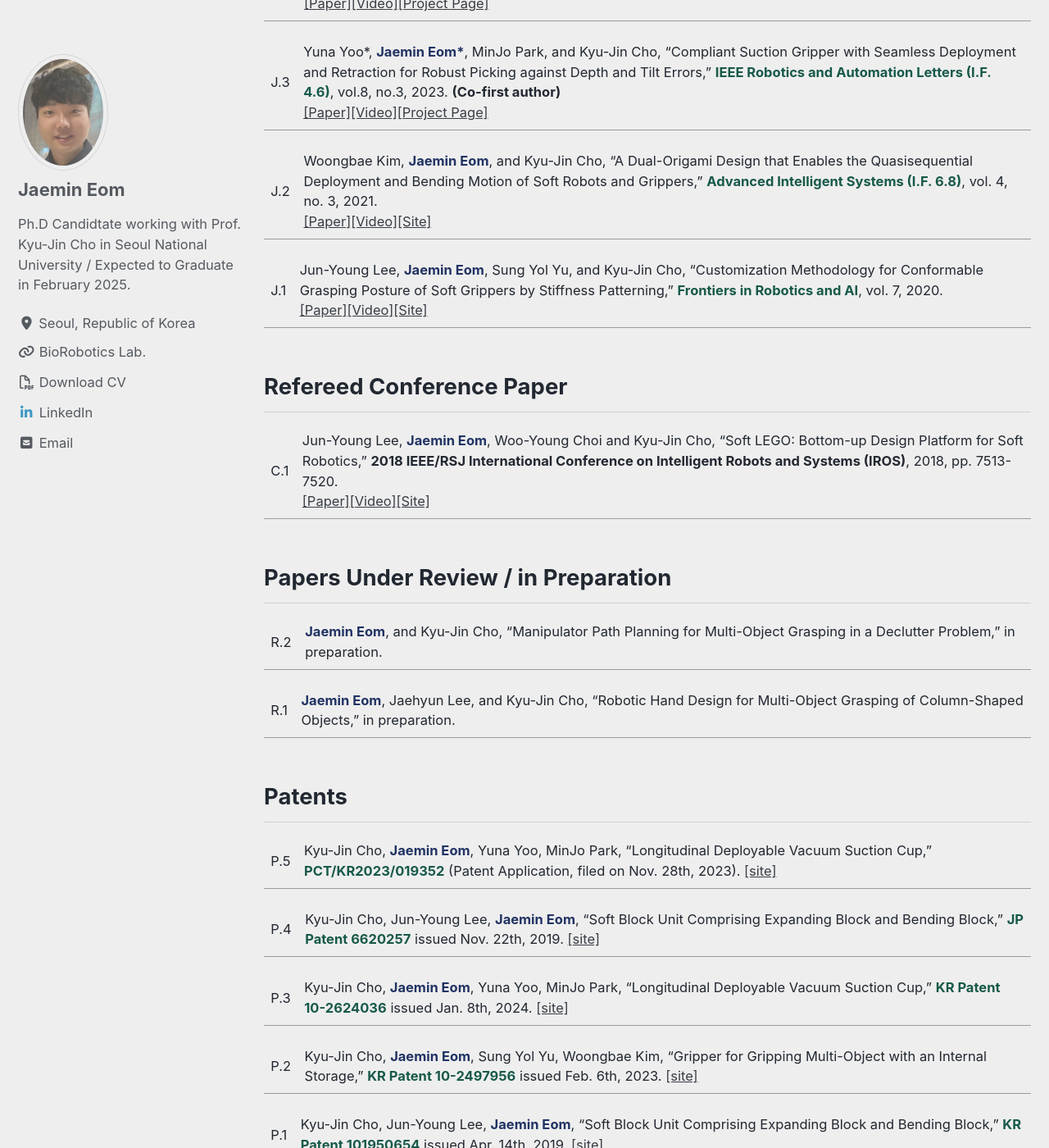
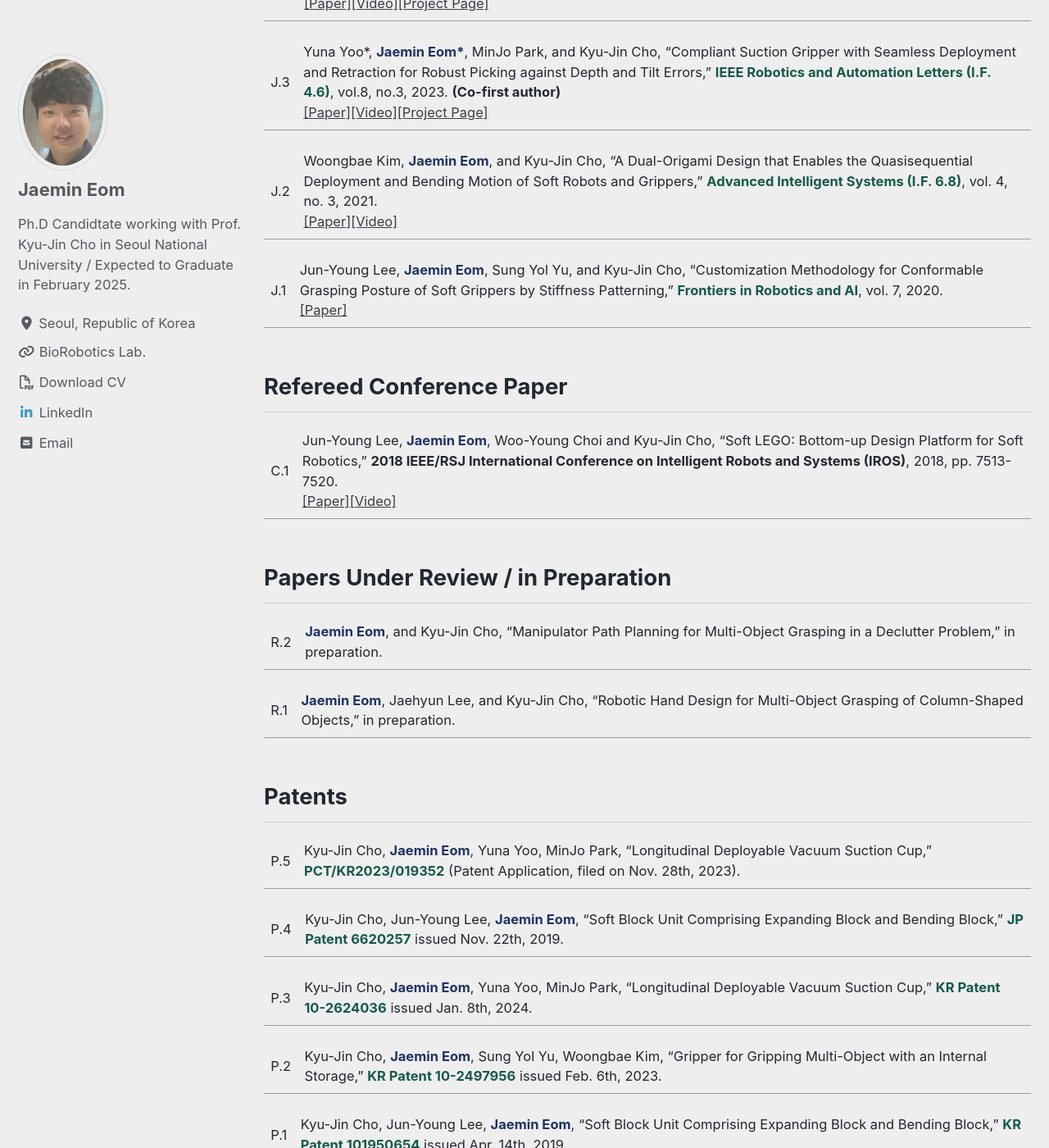
Before and after one commit to JaeminEom/JaeminEom.github.io, a Jekyll site: the page built from _pages/Publications.md, in a window 1280 px wide and 1400 px high, scrolled down 335 px. Shown: the whole window at 82% size. Built offline with Jekyll 4.4.1, drawn with Linux system fonts in a browser that asks for light colours; cached includes are drawn as plain includes; some of the changed text lies outside the part shown.

Commit message:
Update site settings

```diff
--- a/_pages/Publications.md
+++ b/_pages/Publications.md
@@ -12,14 +12,14 @@ J.4| <font color="#213363"><b>Jaemin Eom</b></font>, Sung Yol Yu, Woongbae Kim,
 
 J.3| Yuna Yoo*, <font color="#213363"><b>Jaemin Eom*</b></font>, MinJo Park, and Kyu-Jin Cho, "Compliant Suction Gripper with Seamless Deployment and Retraction for Robust Picking against Depth and Tilt Errors," <font color="#17594A"><b>IEEE Robotics and Automation Letters (I.F. 4.6)</b></font>, vol.8, no.3, 2023. **(Co-first author)** <br> [[Paper]][MOGrip Paper][[Video]][Chameleon Video][[Project Page]][Link]
 
-J.2| Woongbae Kim, <font color="#213363"><b>Jaemin Eom</b></font>, and Kyu-Jin Cho, "A Dual-Origami Design that Enables the Quasisequential Deployment and Bending Motion of Soft Robots and Grippers," <font color="#17594A"><b>Advanced Intelligent Systems (I.F. 6.8)</b></font>, vol. 4, no. 3, 2021. <br> [[Paper]][Dual Morphing Paper][[Video]][Link][[Site]][Dual Morphing Site]
+J.2| Woongbae Kim, <font color="#213363"><b>Jaemin Eom</b></font>, and Kyu-Jin Cho, "A Dual-Origami Design that Enables the Quasisequential Deployment and Bending Motion of Soft Robots and Grippers," <font color="#17594A"><b>Advanced Intelligent Systems (I.F. 6.8)</b></font>, vol. 4, no. 3, 2021. <br> [[Paper]][Dual Morphing Paper][[Video]][Link]
 
-J.1| Jun-Young Lee, <font color="#213363"><b>Jaemin Eom</b></font>, Sung Yol Yu, and Kyu-Jin Cho, "Customization Methodology for Conformable Grasping Posture of Soft Grippers by Stiffness Patterning," <font color="#17594A"><b>Frontiers in Robotics and AI</b></font>, vol. 7, 2020. <br> [[Paper]][Customization Paper][[Video]][Link][[Site]][Customization Site]
+J.1| Jun-Young Lee, <font color="#213363"><b>Jaemin Eom</b></font>, Sung Yol Yu, and Kyu-Jin Cho, "Customization Methodology for Conformable Grasping Posture of Soft Grippers by Stiffness Patterning," <font color="#17594A"><b>Frontiers in Robotics and AI</b></font>, vol. 7, 2020. <br> [[Paper]][Customization Paper]
 
 Refereed Conference Paper
 ---
 
-C.1| Jun-Young Lee, <font color="#213363"><b>Jaemin Eom</b></font>, Woo-Young Choi and Kyu-Jin Cho, "Soft LEGO: Bottom-up Design Platform for Soft Robotics," **2018 IEEE/RSJ International Conference on Intelligent Robots and Systems (IROS)**, 2018, pp. 7513-7520. <br> [[Paper]][Link][[Video]][Soft LEGO Video][[Site]][Link]
+C.1| Jun-Young Lee, <font color="#213363"><b>Jaemin Eom</b></font>, Woo-Young Choi and Kyu-Jin Cho, "Soft LEGO: Bottom-up Design Platform for Soft Robotics," **2018 IEEE/RSJ International Conference on Intelligent Robots and Systems (IROS)**, 2018, pp. 7513-7520. <br> [[Paper]][Soft LEGO Paper][[Video]][Soft LEGO Video]
 
 Papers Under Review / in Preparation
 ---
@@ -31,15 +31,15 @@ R.1| <font color="#213363"><b>Jaemin Eom</b></font>, Jaehyun Lee, and Kyu-Jin Ch
 Patents
 ---
 
-P.5| Kyu-Jin Cho, <font color="#213363"><b>Jaemin Eom</b></font>, Yuna Yoo, MinJo Park, "Longitudinal Deployable Vacuum Suction Cup," <font color="#17594A"><b>PCT/KR2023/019352</b> </font> (Patent Application, filed on Nov. 28th, 2023). [[site]][Link]
+P.5| Kyu-Jin Cho, <font color="#213363"><b>Jaemin Eom</b></font>, Yuna Yoo, MinJo Park, "Longitudinal Deployable Vacuum Suction Cup," <font color="#17594A"><b>PCT/KR2023/019352</b> </font> (Patent Application, filed on Nov. 28th, 2023).
 
-P.4| Kyu-Jin Cho, Jun-Young Lee, <font color="#213363"><b>Jaemin Eom</b></font>, "Soft Block Unit Comprising Expanding Block and Bending Block," <font color="#17594A"><b>JP Patent 6620257</b></font> issued Nov. 22th, 2019. [[site]][Link]
+P.4| Kyu-Jin Cho, Jun-Young Lee, <font color="#213363"><b>Jaemin Eom</b></font>, "Soft Block Unit Comprising Expanding Block and Bending Block," <font color="#17594A"><b>JP Patent 6620257</b></font> issued Nov. 22th, 2019.
 
-P.3| Kyu-Jin Cho, <font color="#213363"><b>Jaemin Eom</b></font>, Yuna Yoo, MinJo Park, “Longitudinal Deployable Vacuum Suction Cup,” <font color="#17594A"><b>KR Patent 10-2624036</b></font> issued Jan. 8th, 2024. [[site]][Link]
+P.3| Kyu-Jin Cho, <font color="#213363"><b>Jaemin Eom</b></font>, Yuna Yoo, MinJo Park, “Longitudinal Deployable Vacuum Suction Cup,” <font color="#17594A"><b>KR Patent 10-2624036</b></font> issued Jan. 8th, 2024.
 
-P.2| Kyu-Jin Cho, <font color="#213363"><b>Jaemin Eom</b></font>, Sung Yol Yu, Woongbae Kim, “Gripper for Gripping Multi-Object with an Internal Storage,” <font color="#17594A"><b>KR Patent 10-2497956</b></font> issued Feb. 6th, 2023. [[site]][Link]
+P.2| Kyu-Jin Cho, <font color="#213363"><b>Jaemin Eom</b></font>, Sung Yol Yu, Woongbae Kim, “Gripper for Gripping Multi-Object with an Internal Storage,” <font color="#17594A"><b>KR Patent 10-2497956</b></font> issued Feb. 6th, 2023.
 
-P.1| Kyu-Jin Cho, Jun-Young Lee, <font color="#213363"><b>Jaemin Eom</b></font>, “Soft Block Unit Comprising Expanding Block and Bending Block,” <font color="#17594A"><b>KR Patent 101950654</b></font> issued Apr. 14th, 2019. [[site]][Link]
+P.1| Kyu-Jin Cho, Jun-Young Lee, <font color="#213363"><b>Jaemin Eom</b></font>, “Soft Block Unit Comprising Expanding Block and Bending Block,” <font color="#17594A"><b>KR Patent 101950654</b></font> issued Apr. 14th, 2019.
 
 <!-- Other conferences and Workshop Papers
 ---
@@ -95,16 +95,17 @@ A.1| Featured in <font color="#213363"><b>IEEE Spectrum's 'Video Friday'</b></fo
 [MOGrip, Video Friday]: https://spectrum.ieee.org/video-friday-mars-chopper
 [MOGrip, Tech Xplore]: https://techxplore.com/news/2025-01-robotic-gripper-mimics-human-multiple.html
 
-[MOGrip Paper]: https://github.com/JaeminEom/JaeminEom.github.io/blob/main/assets/Publications/SciRo_MOGrip.pdf
+[MOGrip Paper]: https://www.science.org/doi/10.1126/scirobotics.ado3939
 [MOGrip Video]: https://www.youtube.com/watch?v=qFD562zo4Vk
 
-[Chameleon Paper]: https://github.com/JaeminEom/JaeminEom.github.io/blob/main/assets/Publications/RAL_Chameleon.pdf
+[Chameleon Paper]: https://ieeexplore.ieee.org/document/10024348
 [Chameleon Video]: https://www.youtube.com/watch?v=5f0qXYcE3nw
 
-[Dual Morphing Paper]: https://github.com/JaeminEom/JaeminEom.github.io/blob/main/assets/Publications/AIS_Dual_Morphing.pdf
-[Dual Morphing Site]: https://advanced.onlinelibrary.wiley.com/doi/full/10.1002/aisy.202100176
+[Dual Morphing Paper]: https://advanced.onlinelibrary.wiley.com/doi/full/10.1002/aisy.202100176
 
-[Customization Paper]: https://github.com/JaeminEom/JaeminEom.github.io/blob/main/assets/Publications/Frontiers_Customization.pdf
-[Customization Site]: https://www.frontiersin.org/journals/robotics-and-ai/articles/10.3389/frobt.2020.00114/full
+[Customization Paper]: https://www.frontiersin.org/journals/robotics-and-ai/articles/10.3389/frobt.2020.00114/full
 
+[Soft LEGO Paper]: https://ieeexplore.ieee.org/document/8593546
 [Soft LEGO Video]: https://www.youtube.com/watch?v=Uqj2QQZ8PMs
+
+[Dissertation Link]:
```
Also changed, not shown: _pages/About.md (+2 -2 lines).
